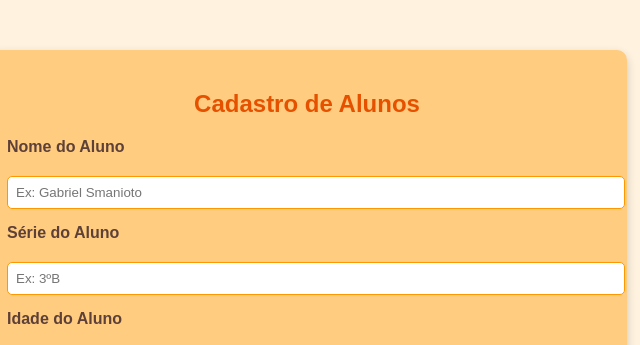
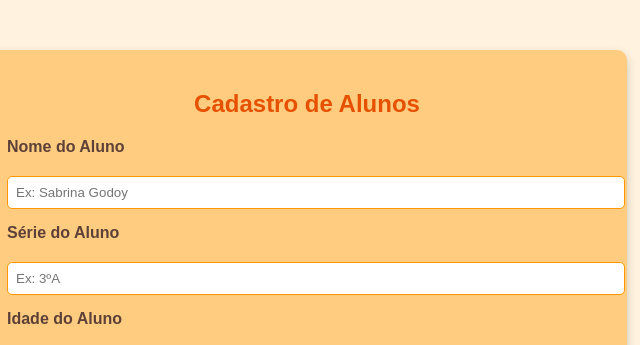
Before and after one commit to Gabriel-Smanioto/formsacolhedores, a plain HTML site: page index.html in a window 1280 px wide. Shown: the top 345 px of the page, 333-973 px from the left. Drawn offline with Linux system fonts and the light colour scheme.

Commit message:
Update index.html
Mudança do nome de exemplo do campo de preenchimento dos dados do aluno, de Gabriel Smanioto, 3ºB para Sabrina Godoy, 3ºA

```diff
--- a/index.html
+++ b/index.html
@@ -13,9 +13,9 @@
         <h2>Cadastro de Alunos</h2>
         <form id="alunoForm">
             <label for="nome">Nome do Aluno</label>
-            <input type="text" id="nome" placeholder="Ex: Gabriel Smanioto" required>
+            <input type="text" id="nome" placeholder="Ex: Sabrina Godoy" required>
             <label for="serie">Série do Aluno</label>
-            <input type="text" id="serie" placeholder="Ex: 3ºB" required>
+            <input type="text" id="serie" placeholder="Ex: 3ºA" required>
             <label for="idade">Idade do Aluno</label>
             <input type="number" id="idade" placeholder="Ex: 17 Anos" required>
             <div class="button-group">
```
